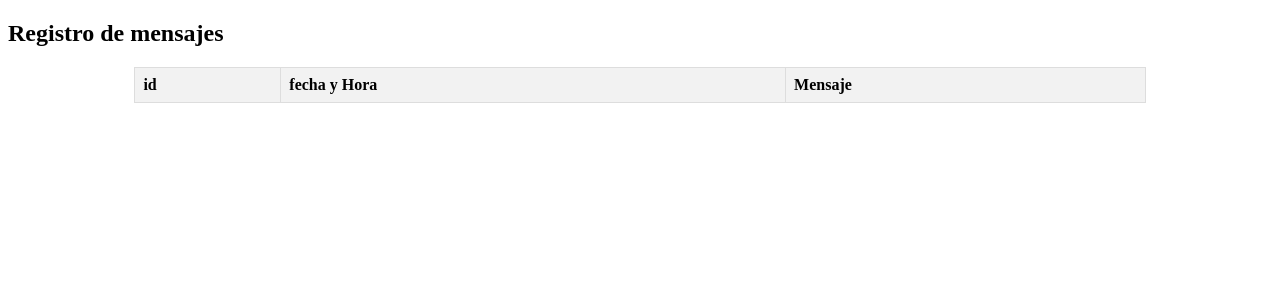
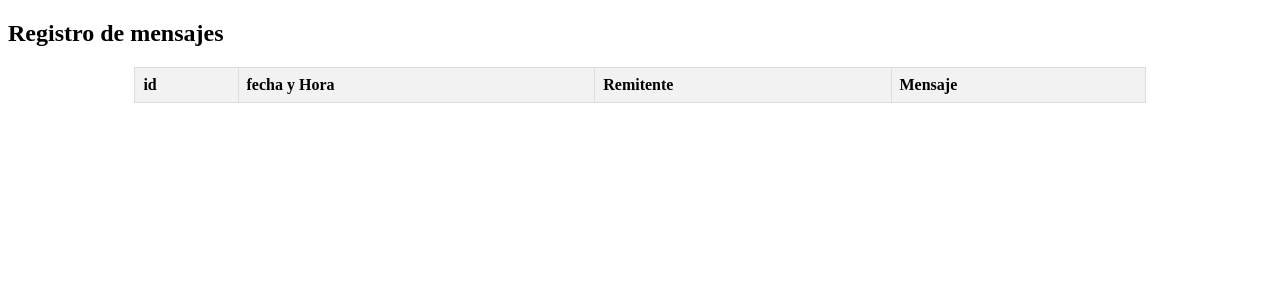
Before and after one commit to mnperrone/testApiMeta-python, a Flask app: page / in a window 1280 px wide. Shown: the top 300 px of the page. Run offline with Flask 3, Linux system fonts and the light colour scheme; lists and menus that the app fills with data are empty.

Commit message:
reformulacion tabla

```diff
--- a/app.py
+++ b/app.py
@@ -16,11 +16,13 @@ db =SQLAlchemy(app)
 class Log(db.Model):
     id = db.Column(db.Integer,primary_key=True)
     fecha_y_hora = db.Column(db.DateTime, default=lambda: datetime.now(timezone.utc))
+    remitente = db.Column(db.String)
     texto = db.Column(db.TEXT)
 
     #constructor de la clase Log
-    def __init__(self, texto):
+    def __init__(self, texto, remitente):
         self.texto = texto
+        self.remitente = remitente
 
 #Crear la tabla si no existe
 with app.app_context():
@@ -41,11 +43,11 @@ def index():
 mensajes_log = []
 
 #Función para agregar mensajes y guardar en la base de datos
-def agregar_mensajes_log(texto):
+def agregar_mensajes_log(texto, remitente):
     texto = str(texto)
     mensajes_log.append(texto)
     #Guardar el mensaje en la base de datos
-    nuevo_registro = Log(texto=texto)
+    nuevo_registro = Log(texto=texto,remitente=remitente)
     db.session.add(nuevo_registro)
     db.session.commit()
 
@@ -80,8 +82,7 @@ def limpiar_numero_telefono(numero):
 def recibir_mensajes(req):
     try:
         req = request.get_json()
-        agregar_mensajes_log("Mensaje recibido: " + str(req))  # Log de depuración
-
+        # Obtener el remitente del mensaje
         entry = req.get('entry', [])[0]
         changes = entry.get('changes', [])[0]
         value = changes.get('value', {})
@@ -111,43 +112,42 @@ def recibir_mensajes(req):
                     text = message['interactive']['list_reply']['id']
                     enviar_mensajes_whatsapp(text, numero_limpio)
 
-            agregar_mensajes_log("Mensaje procesado correctamente.")
+            agregar_mensajes_log("Mensaje procesado correctamente.", numero_limpio)
 
+        agregar_mensajes_log("Mensaje recibido: " + str(req), numero_limpio)  # Log de depuración
         return jsonify({'message': 'EVENT_RECEIVED'})
 
     except Exception as e:
-        agregar_mensajes_log("Error: " + str(e))
+        agregar_mensajes_log("Error: " + str(e), numero if 'numero' in locals() else "N/A")
         return jsonify({'message': 'EVENT_RECEIVED'})
 
-
-def enviar_mensajes_whatsapp(texto,number):
+def enviar_mensajes_whatsapp(texto, number):
     texto = texto.lower()
     if "hola" in texto:
         data = {
-                    "messaging_product": "whatsapp",
-                    "recipient_type": "individual",
-                    "to": number,
-                    "type": "text",
-                    "text": {
-                        "preview_url": False,
-                        "body": "Hola Gatienzoo"
-                    }
-                }
+            "messaging_product": "whatsapp",
+            "recipient_type": "individual",
+            "to": number,
+            "type": "text",
+            "text": {
+                "preview_url": False,
+                "body": "Hola Gatienzoo"
+            }
+        }
     else:
-                data = {
-                    "messaging_product": "whatsapp",
-                    "recipient_type": "individual",
-                    "to": number,
-                    "type": "text",
-                    "text": {
-                        "preview_url": False,
-                        "body": "Primero se saluda, buen dia capo, no?"
-                    }
-                }
-    #Convertir el diccionario a formato json
-    #data = json.dumps(data)
-    #agregar_mensajes_log("Enviando mensaje de respuesta: " + data)  # Registro de depuración
-    agregar_mensajes_log(f"Data Sent: {json.dumps(data, indent=2)}")
+        data = {
+            "messaging_product": "whatsapp",
+            "recipient_type": "individual",
+            "to": number,
+            "type": "text",
+            "text": {
+                "preview_url": False,
+                "body": "Primero se saluda, buen dia capo, no?"
+            }
+        }
+
+    # Registro de depuración con el remitente (número)
+    agregar_mensajes_log(f"Data Sent: {json.dumps(data, indent=2)}", number)
 
 
     headers = {
@@ -196,15 +196,15 @@ def enviar_mensajes_whatsapp(texto,number):
         response = requests.post(url, headers=headers, json=data)
 
         # Registrar el estado de la respuesta y el contenido completo de la respuesta
-        agregar_mensajes_log(f"Status Code: {response.status_code}")
-        agregar_mensajes_log(f"Response Text: {response.text}")
+        agregar_mensajes_log(f"Status Code: {response.status_code}", number)
+        agregar_mensajes_log(f"Response Text: {response.text}", number)
 
         # Revisar si la respuesta incluye un JSON con detalles del error
         try:
             response_json = response.json()
-            agregar_mensajes_log(f"Response JSON: {json.dumps(response_json, indent=2)}")
+            agregar_mensajes_log(f"Response JSON: {json.dumps(response_json, indent=2)}", number)
         except ValueError:
-            agregar_mensajes_log("No JSON response received.")
+            agregar_mensajes_log("No JSON response received.", number)
 
         if response.status_code == 200:
             print("Mensaje enviado exitosamente")
@@ -213,7 +213,8 @@ def enviar_mensajes_whatsapp(texto,number):
 
     except Exception as e:
         # Manejar errores de conexión o de la solicitud
-        agregar_mensajes_log(f"Error: {str(e)}")
+        agregar_mensajes_log(f"Error: {str(e)}", number)
+
 
 if __name__ == '__main__':
     app.run(host='0.0.0.0',port=80,debug=True)
--- a/templates/index.html
+++ b/templates/index.html
@@ -26,12 +26,14 @@
         <tr>
             <th>id</th>
             <th>fecha y Hora</th>
+            <th>Remitente</th>
             <th>Mensaje</th>
         </tr>
         {% for registro in registros %}
             <tr>
                 <td>{{ registro.id }}</td>
                 <td>{{ registro.fecha_y_hora.strftime('%Y-%m-%d %H:%M:%S') }}</td>
+                <td>{{ registro.remitente }}</td>
                 <td>{{ registro.texto }}</td>
             </tr>
         {% endfor %}
```
